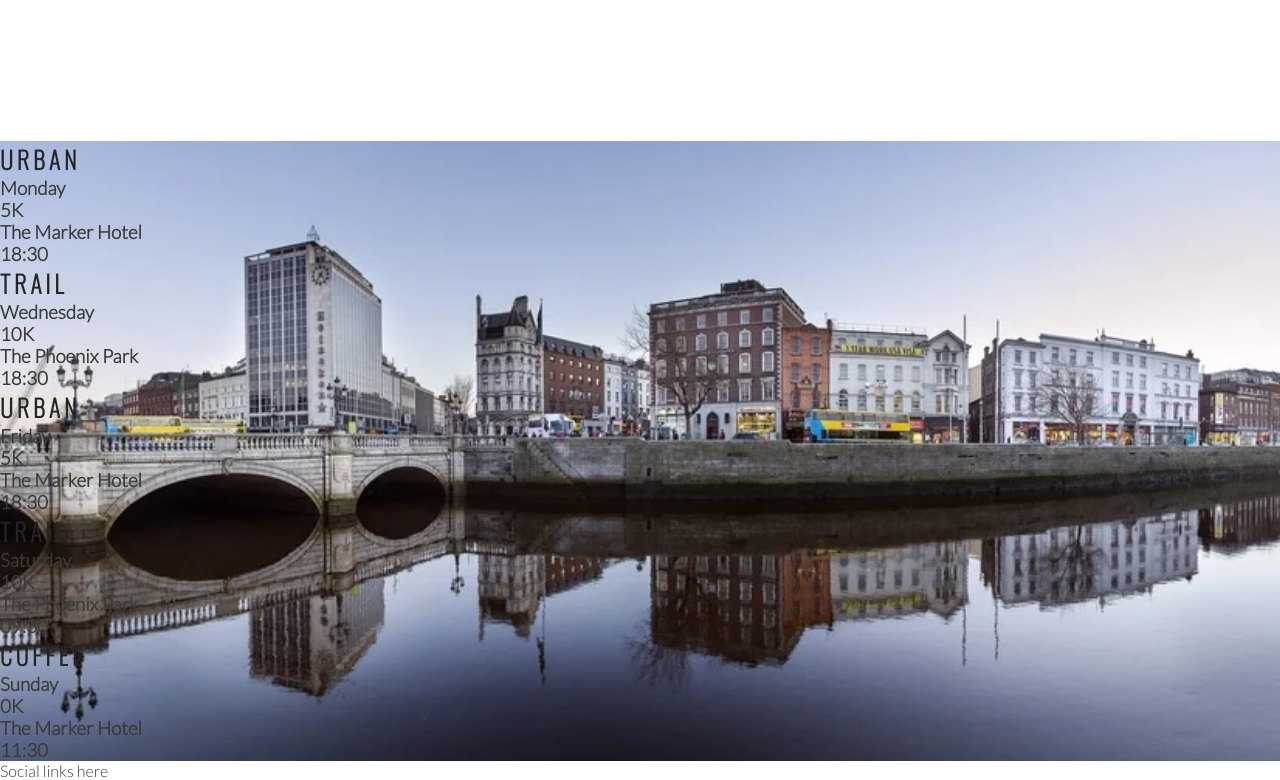
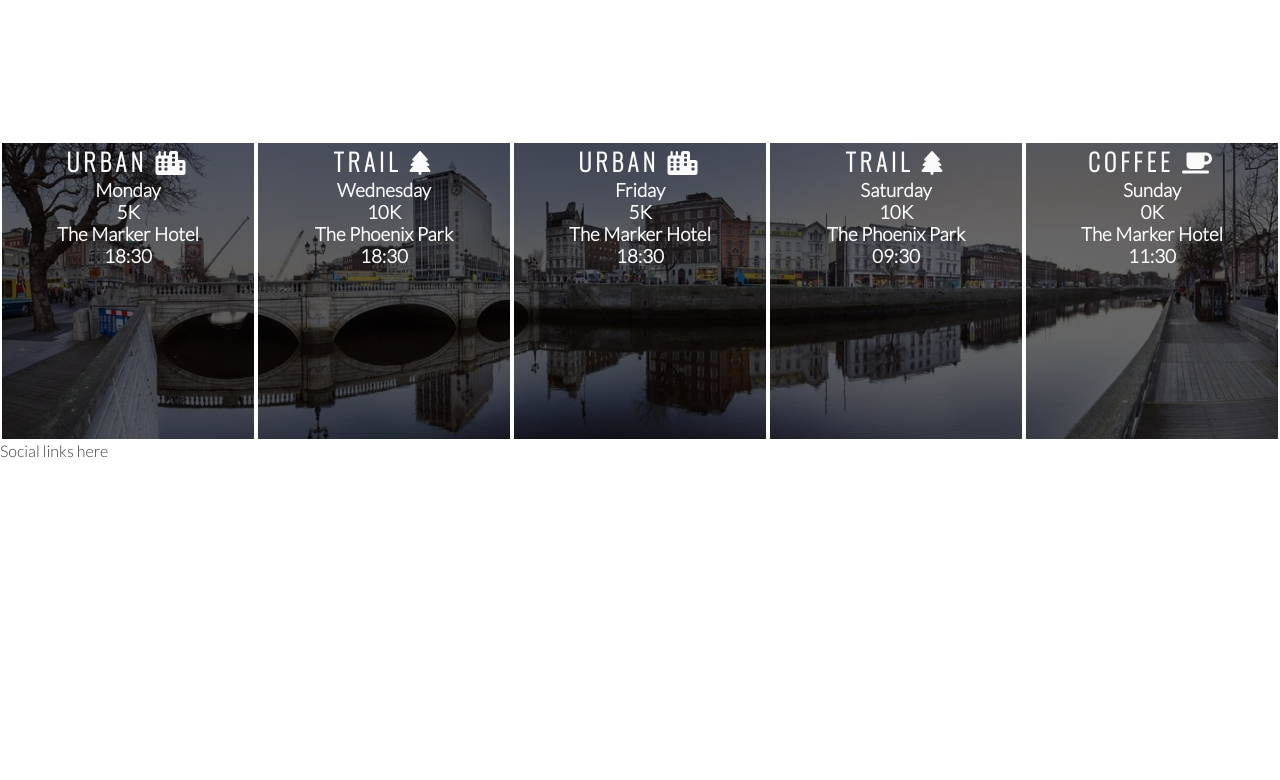
Before and after one commit to sarahob96/love-running, a plain HTML site: page index.html in a window 1280 px wide. Shown: the part 1154-1934 px from the top of the page. After the commit the page ends 1614 px from the top, so only its background shows below. Drawn offline with nearby package versions, Linux system fonts and the light colour scheme.

Commit message:
Style times panels and add icons

```diff
--- a/assets/css/style.css
+++ b/assets/css/style.css
@@ -198,3 +198,18 @@ hr{
     background-size: cover;
     overflow: hidden;
 }
+#times div{
+    color: #fafafa;
+    background-color: rgba(0, 0, 0, .6);
+    width: 20%;
+    height: 300px;
+    float:left;
+    padding: 30px 0 0 10px);
+    text-align: center;
+    border: 2px solid white;
+    box-sizing: border-box;
+}
+
+#times h2{
+    color: #fafafa;
+}
--- a/index.html
+++ b/index.html
@@ -92,35 +92,35 @@
 
     <section id="times">
         <div>
-            <h2> Urban </h2>
+            <h2> Urban <i class="fas fa-city"></i> </h2>
             <h3> Monday</h3>
             <h3>5K</h3>
             <h3>The Marker Hotel</h3>
             <h3>18:30</h3>
         </div>
         <div>
-            <h2> Trail </h2>
+            <h2> Trail <i class="fas fa-tree"></i>  </h2>
             <h3> Wednesday</h3>
             <h3>10K</h3>
             <h3>The Phoenix Park</h3>
             <h3>18:30</h3>
         </div>
         <div>
-            <h2> Urban </h2>
+            <h2> Urban <i class="fas fa-city"></i> </h2>
             <h3> Friday</h3>
             <h3>5K</h3>
             <h3>The Marker Hotel</h3>
             <h3>18:30</h3>
         </div>
         <div>
-            <h2> Trail </h2>
+            <h2> Trail <i class="fas fa-tree"></i></h2>
             <h3> Saturday</h3>
             <h3>10K</h3>
             <h3>The Phoenix Park</h3>
             <h3>09:30</h3>
         </div>
         <div>
-            <h2> Coffee </h2>
+            <h2> Coffee <i class="fas fa-coffee"></i></h2>
             <h3> Sunday</h3>
             <h3>0K</h3>
             <h3>The Marker Hotel</h3>
```
